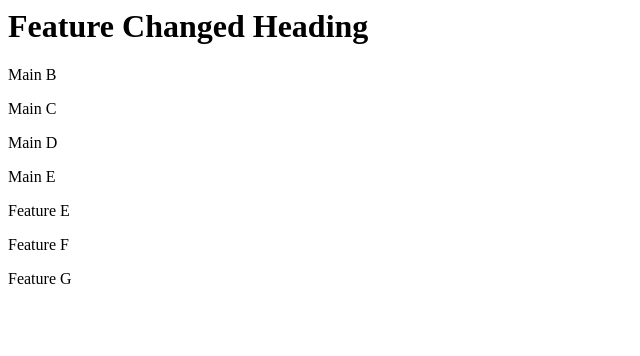
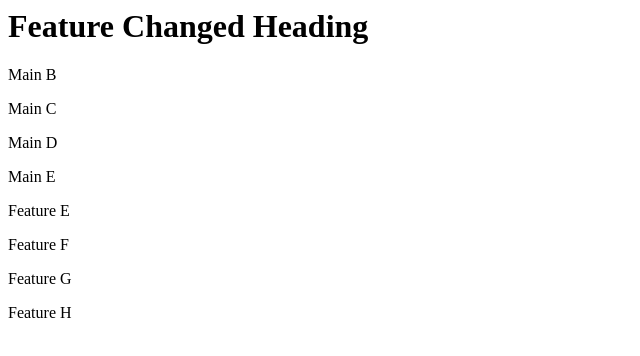
Before and after one commit to Adilkhan0666/lg, a plain HTML site: page index.html in a window 1280 px wide. Shown: the full height of the page, 0-640 px from the left. Drawn offline with Linux system fonts and the light colour scheme.

Commit message:
H: Feature - Add H content

```diff
--- a/index.html
+++ b/index.html
@@ -8,5 +8,6 @@
     <p>Feature E</p>
     <p>Feature F</p>
     <p>Feature G</p>
+    <p>Feature H</p>
   </body>
 </html>
```
